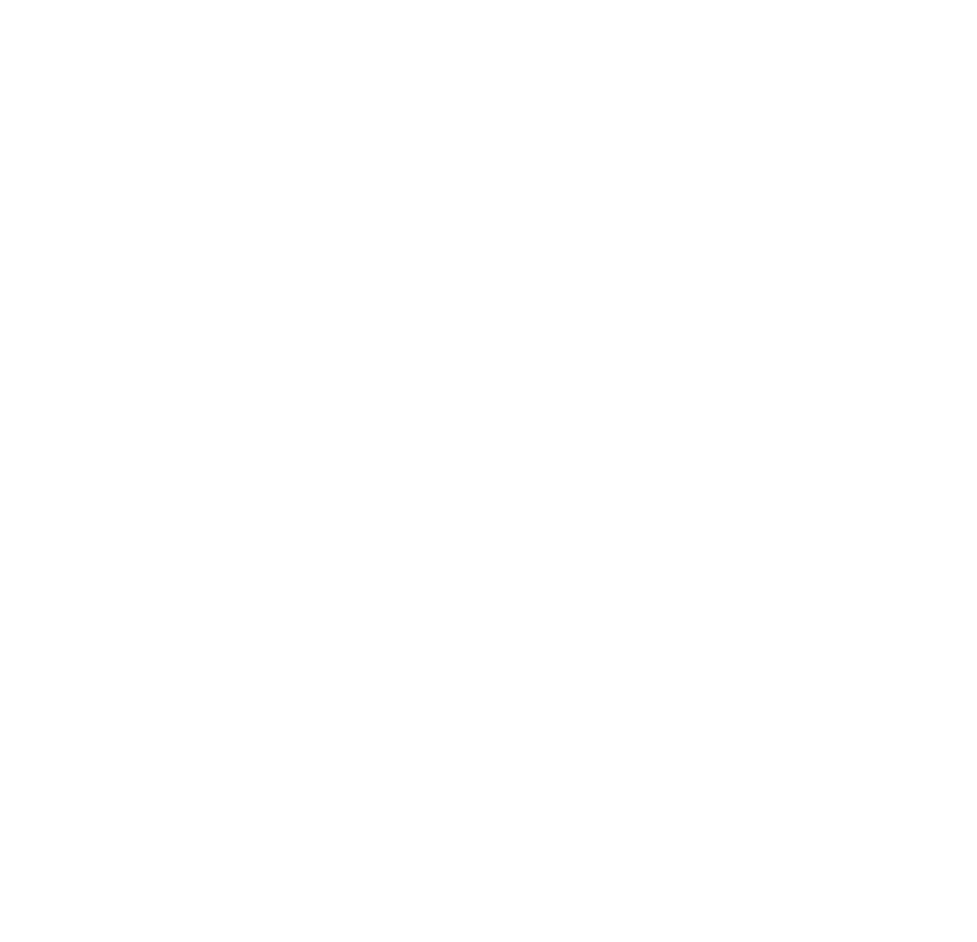
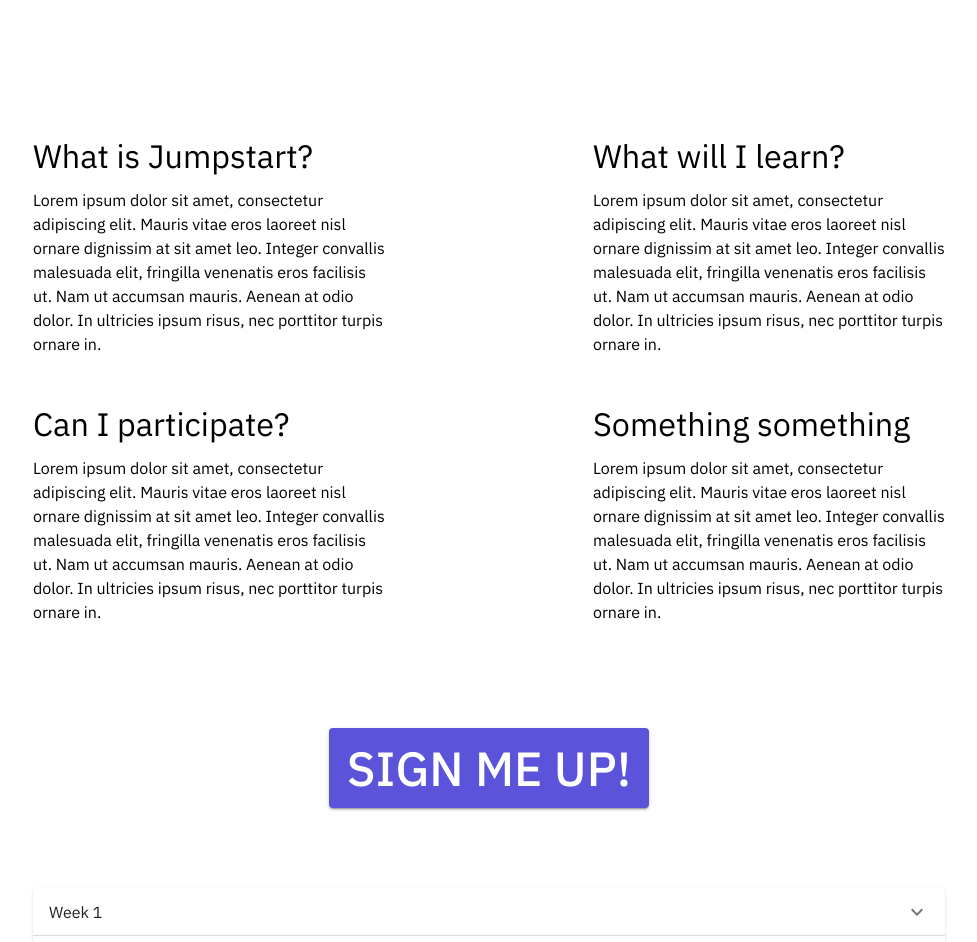
Before and after one commit to Code-4-Community/c4cneu.com, a React (Create React App) app: page /jumpstart in a window 1280 px wide. Shown: the part 350-1292 px from the top of the page, without its empty margins (151-1128 px from the left). Before the commit the page ends 800 px from the top, so only its background shows below. Built offline with nearby package versions, Linux system fonts and the light colour scheme.

Commit message:
creating jumpstart page + accordion component

```diff
--- a/src/components/Jumpstart.tsx
+++ b/src/components/Jumpstart.tsx
@@ -1,18 +1,45 @@
-import React from 'react';
-import { Helmet } from 'react-helmet';
-import { makeStyles } from '@material-ui/core/styles';
-import { Container, Box, Paper } from '@material-ui/core';
-
-/*
-Template for future page components.
-Use MUI's CSS-in-JS makeStyles() as shown below for more complex CSS/
-Otherwise, use <Box> components where possible for inline styling.
-Every page must have a Helmet tag for SEO purposes.
-*/
+import React from "react";
+import { Helmet } from "react-helmet";
+import { makeStyles } from "@material-ui/core/styles";
+import {
+  Container,
+  Box,
+  Paper,
+  Grid,
+  Typography,
+  Button,
+  Accordion,
+  AccordionSummary,
+  AccordionDetails,
+} from "@material-ui/core";
+import ExpandMoreIcon from "@material-ui/icons/ExpandMore";
+import Hero from "./Hero";
+import { ReactComponent as JumpstartSvg } from "../svg/jumpstart.svg";
+import JumpstartAccordion from "./JumpstartAccordion";
 
 const useStyles = makeStyles({
-  example: {
-    color: 'red',
+  section: {
+    marginTop: "10vh",
+    marginBottom: "10vh",
+  },
+  subtext: {
+    marginTop: "1.5vh",
+  },
+  flexSection: {
+    marginTop: "10vh",
+    marginBottom: "10vh",
+    display: "flex",
+    alignItems: "center",
+    justifyContent: "center",
+  },
+  button: {
+    width: "40vh",
+    height: "10vh",
+    fontSize: "48px",
+  },
+  accordionContainer: {
+    display: "flex",
+    flexDirection: "column",
   },
 });
 
@@ -24,8 +51,123 @@
         <title>Write Title Here</title>
         <meta name="description" content="Write a description for SEO here" />
       </Helmet>
-      <Box my={4}>
-        <Paper className={classes.example} />
+      <Hero
+        subtitle="Our brand new full-stack development program for first time developers."
+        title="Jumpstart"
+        SvgNode={JumpstartSvg}
+      />
+
+      <Grid
+        container
+        justify="space-between"
+        alignItems="flex-start"
+        direction="row"
+        className={classes.section}
+        spacing={6}
+      >
+        <Grid item md={5}>
+          <Typography variant="h4">What is Jumpstart?</Typography>
+          <Typography variant="body1" className={classes.subtext}>
+            Lorem ipsum dolor sit amet, consectetur adipiscing elit. Mauris
+            vitae eros laoreet nisl ornare dignissim at sit amet leo. Integer
+            convallis malesuada elit, fringilla venenatis eros facilisis ut. Nam
+            ut accumsan mauris. Aenean at odio dolor. In ultricies ipsum risus,
+            nec porttitor turpis ornare in.
+          </Typography>
+        </Grid>
+        <Grid item md={5}>
+          <Typography variant="h4">What will I learn?</Typography>
+          <Typography variant="body1" className={classes.subtext}>
+            Lorem ipsum dolor sit amet, consectetur adipiscing elit. Mauris
+            vitae eros laoreet nisl ornare dignissim at sit amet leo. Integer
+            convallis malesuada elit, fringilla venenatis eros facilisis ut. Nam
+            ut accumsan mauris. Aenean at odio dolor. In ultricies ipsum risus,
+            nec porttitor turpis ornare in.
+          </Typography>
+        </Grid>
+        <Grid item md={5}>
+          <Typography variant="h4">Can I participate?</Typography>
+          <Typography variant="body1" className={classes.subtext}>
+            Lorem ipsum dolor sit amet, consectetur adipiscing elit. Mauris
+            vitae eros laoreet nisl ornare dignissim at sit amet leo. Integer
+            convallis malesuada elit, fringilla venenatis eros facilisis ut. Nam
+            ut accumsan mauris. Aenean at odio dolor. In ultricies ipsum risus,
+            nec porttitor turpis ornare in.
+          </Typography>
+        </Grid>
+        <Grid item md={5}>
+          <Typography variant="h4">Something something</Typography>
+          <Typography variant="body1" className={classes.subtext}>
+            Lorem ipsum dolor sit amet, consectetur adipiscing elit. Mauris
+            vitae eros laoreet nisl ornare dignissim at sit amet leo. Integer
+            convallis malesuada elit, fringilla venenatis eros facilisis ut. Nam
+            ut accumsan mauris. Aenean at odio dolor. In ultricies ipsum risus,
+            nec porttitor turpis ornare in.
+          </Typography>
+        </Grid>
+      </Grid>
+
+      <Box className={classes.flexSection}>
+        <Button variant="contained" color="primary" className={classes.button}>
+          Sign Me Up!
+        </Button>
+      </Box>
+
+      <Box className={classes.section}>
+        <JumpstartAccordion
+          sections={[
+            {
+              title: "Week 1",
+              body:
+                "Lorem ipsum dolor sit amet, consectetur adipiscing elit. Suspendisse malesuada lacus ex, sit amet blandit leo lobortis eget.",
+            },
+            {
+              title: "Week 2",
+              body:
+                "Lorem ipsum dolor sit amet, consectetur adipiscing elit. Suspendisse malesuada lacus ex, sit amet blandit leo lobortis eget.",
+            },
+            {
+              title: "Week 3",
+              body:
+                "Lorem ipsum dolor sit amet, consectetur adipiscing elit. Suspendisse malesuada lacus ex, sit amet blandit leo lobortis eget.",
+            },
+            {
+              title: "Week 4",
+              body:
+                "Lorem ipsum dolor sit amet, consectetur adipiscing elit. Suspendisse malesuada lacus ex, sit amet blandit leo lobortis eget.",
+            },
+            {
+              title: "Week 5",
+              body:
+                "Lorem ipsum dolor sit amet, consectetur adipiscing elit. Suspendisse malesuada lacus ex, sit amet blandit leo lobortis eget.",
+            },
+            {
+              title: "Week 6",
+              body:
+                "Lorem ipsum dolor sit amet, consectetur adipiscing elit. Suspendisse malesuada lacus ex, sit amet blandit leo lobortis eget.",
+            },
+            {
+              title: "Week 7",
+              body:
+                "Lorem ipsum dolor sit amet, consectetur adipiscing elit. Suspendisse malesuada lacus ex, sit amet blandit leo lobortis eget.",
+            },
+            {
+              title: "Week 8",
+              body:
+                "Lorem ipsum dolor sit amet, consectetur adipiscing elit. Suspendisse malesuada lacus ex, sit amet blandit leo lobortis eget.",
+            },
+            {
+              title: "Week 9",
+              body:
+                "Lorem ipsum dolor sit amet, consectetur adipiscing elit. Suspendisse malesuada lacus ex, sit amet blandit leo lobortis eget.",
+            },
+            {
+              title: "Week 10",
+              body:
+                "Lorem ipsum dolor sit amet, consectetur adipiscing elit. Suspendisse malesuada lacus ex, sit amet blandit leo lobortis eget.",
+            },
+          ]}
+        />
       </Box>
     </Container>
   );
--- /dev/null
+++ b/src/components/JumpstartAccordion.tsx
@@ -0,0 +1,37 @@
+import React from "react";
+import {
+  Accordion,
+  AccordionDetails,
+  AccordionSummary,
+  Typography,
+} from "@material-ui/core";
+import ExpandMoreIcon from "@material-ui/icons/ExpandMore";
+
+interface JumpstartAccordionProps {
+  readonly sections: Array<{
+    readonly body: string;
+    readonly title: string;
+  }>;
+}
+const JumpstartAccordion: React.FC<JumpstartAccordionProps> = (props) => {
+  return (
+    <>
+      {props.sections.map((section, index) => (
+        <Accordion key={index}>
+          <AccordionSummary
+            expandIcon={<ExpandMoreIcon />}
+            aria-controls="panel1a-content"
+            id="panel1a-header"
+          >
+            <Typography>{section.title}</Typography>
+          </AccordionSummary>
+          <AccordionDetails>
+            <Typography>{section.body}</Typography>
+          </AccordionDetails>
+        </Accordion>
+      ))}
+    </>
+  );
+};
+
+export default JumpstartAccordion;
```
